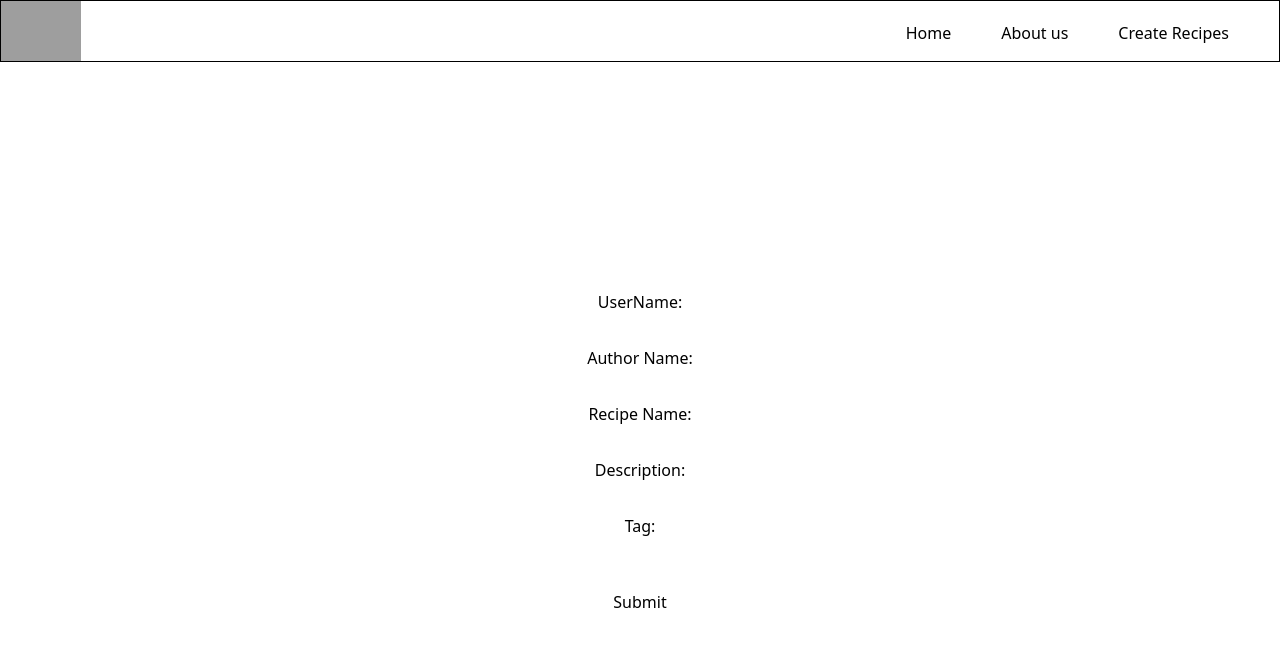
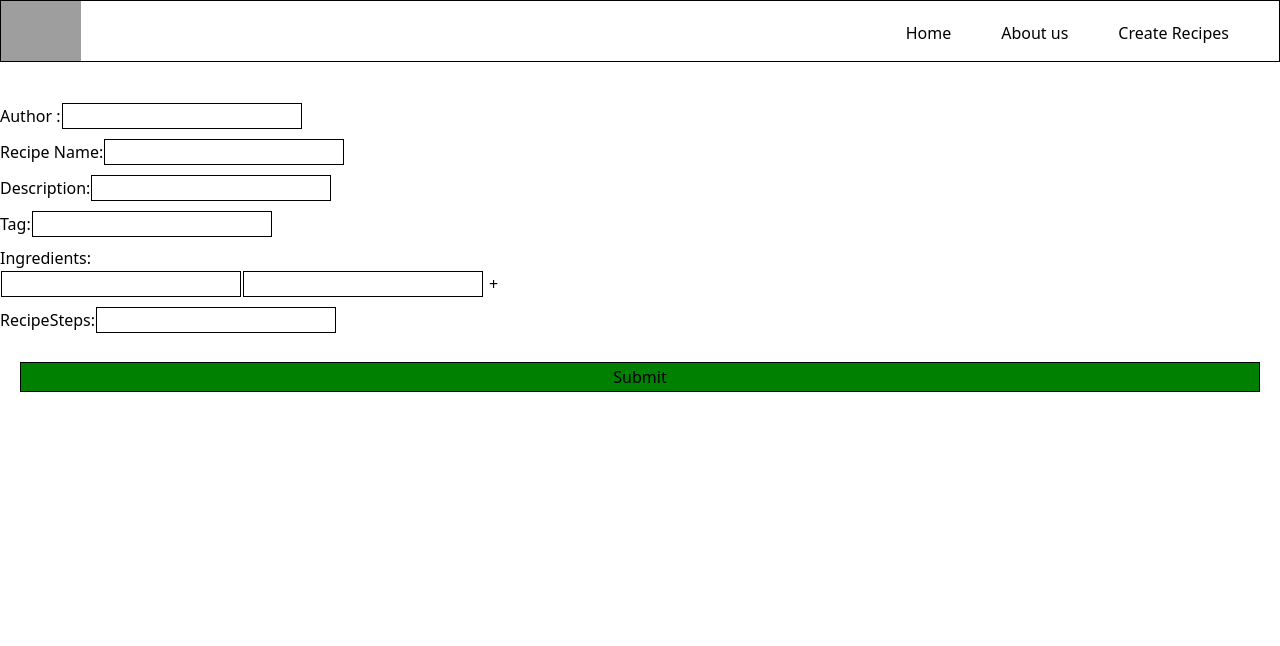
Before and after one commit to PriyanshuAgarwal27/RecipeWebsite, a React (Create React App) app: page /createRecipe in a window 1280 px wide. Shown: the top 646 px of the page. Built offline with nearby package versions, Linux system fonts and the light colour scheme; grey boxes are pictures that could not be loaded.

Commit message:
create recipe complete

```diff
--- a/src/Components/RecipeList.jsx
+++ b/src/Components/RecipeList.jsx
@@ -3,7 +3,6 @@ import { Link, useSearchParams } from "react-router-dom";
 import RecipesCard from "./RecipeCard";
 import { getRecipes } from "../services/recipeService";
 import { useDebounce } from "../hooks/useDebounce";
-import MockData from "../Utils/MockData";
 import "../Css/body.css";
 import "../Css/RecipeList.css";
 
@@ -14,7 +13,6 @@ const RecipeList = () => {
   const debouncedInputSearch = useDebounce(inputSearch, 500);
 
   const getRecipesFromService = async () => {
-    console.log("calling");
     const data = await getRecipes({ search: debouncedInputSearch });
     setFilteredData(data);
   };
--- a/src/Components/SpecificRecipe.jsx
+++ b/src/Components/SpecificRecipe.jsx
@@ -8,11 +8,13 @@ const SpecificRecipe = () => {
 
   const getData = async () => {
     const d = await getRecipeById(recipeId);
+    console.log({ d });
     setData(d);
   };
 
   useEffect(() => {
     getData();
+    console.log(data);
   }, []);
 
   return (
@@ -29,7 +31,7 @@ const SpecificRecipe = () => {
           Ingredients
           {Object.keys(data.ingredients).map((d) => {
             return (
-              <div>
+              <div key={d}>
                 {d}: {data.ingredients[d]}
               </div>
             );
--- a/src/Components/recipeCard.jsx
+++ b/src/Components/recipeCard.jsx
@@ -1,13 +1,7 @@
 import { useMemo } from "react";
 import { CARD_IMAGE } from "../Utils/constants";
 import "../Css/RecipeList.css";
-const RecipesCard = ({
-  userName,
-  recipeName,
-  authorName,
-  tags,
-  description,
-}) => {
+const RecipesCard = ({ recipeName, authorName, tags, description }) => {
   const truncatedDescription = useMemo(() => {
     if (description.length >= 100) {
       return description.substring(0, 100) + "...";
@@ -27,10 +21,11 @@ const RecipesCard = ({
 
       <div className="tag">
         {tags.map((tag) => (
-          <div className="recipe-tag">{tag}</div>
+          <div key={tag} className="recipe-tag">
+            {tag}
+          </div>
         ))}
       </div>
-      {/* </div> */}
     </div>
   );
 };
--- a/src/Login/FormData.css
+++ b/src/Login/FormData.css
@@ -1,26 +1,58 @@
 .form-container{
    display: flex;
    justify-content: center;
-   height: 100vh;
-   align-items: center;
+   margin-top: 40px;
+   flex-direction: column;
+   /* align-items: center; */
 }
 .form-container form{
-    display: flex;
-    flex-direction: column;
+
     width: 300px !important;
    align-items: center;
 
 
 }
 .form-container label{
+        /* display: flex;
+    flex-direction: column; */
     margin-bottom: 8px;
+
 }
-.form-container .input{
-    width: 100%;
-    padding:8px;
-    box-sizing: border-box;
-    margin-bottom: 16px;
+.form-container input{
+    display: inline-block;
+    padding-left: 7px;
+    justify-self: auto;
+    margin: 1px;
+     border: 1px solid black;
 }
-.submit-button{
+.form-container .submit-button{
     margin: 20px;
+    border: 1px solid black;
+    padding: 2px;
+    background-color: green;
 }
+.form-container .tag{
+    display:inline-block;
+    width:auto;
+    height:auto;
+    padding: 2px;
+    margin: 3px;
+    border: 1px solid black;
+    background-color:aquamarine;
+}
+.form-container label .ingredients{
+    display: flex;
+    max-width: 30px;
+    flex-direction: row;
+
+}
+.toAddIngredients{
+    font-display: bold;
+    padding-left: 5px;
+    /* margin-left: 5px; */
+}
+.onDeleteIngredients{
+    padding-left: 5px;
+    /* width:5px;
+    height:5px;  */
+}
--- a/src/Login/FormData.jsx
+++ b/src/Login/FormData.jsx
@@ -1,96 +1,204 @@
-import React, { useState } from "react";
+import React, { useEffect, useState } from "react";
 import "./FormData.css";
+import { createRecipe } from "../services/recipeService";
+const FormData = (props) => {
+  const [toShow, setToShow] = useState(true);
+  const [data, setData] = useState({});
+  const [inputValue, setInputValue] = useState({
+    authorName: "",
+    recipeName: "",
+    description: "",
+    recipeSteps: "",
+  });
+  const [ingredientsValue, setIngrediantsValue] = useState([
+    {
+      name: "",
+      quantity: "",
+    },
+  ]);
+  const [tagValue, setTagValue] = useState("");
+  const [displayTag, setDisplayTag] = useState([]);
+  let newData = {};
 
-const FormData = (props) => {
-  const [submitDis, setsubmitDis] = useState(true);
-  const [formData, setFormData] = useState({
-    userName: "",
-    authorName: "",
-    reacipeName: "",
-    description: "",
-    tag: "",
-  });
   const handleInputChange = (e) => {
+    console.log(e.target);
     const { name, value } = e.target;
-    setFormData((prevData) => ({
+    console.log(name);
+    if (
+      name === "authorName" ||
+      name === "recipeName" ||
+      name === "description" ||
+      name === "recipeSteps"
+    ) {
+      setInputValue((prevData) => ({
         ...prevData,
         [name]: value,
       }));
+    }
   };
-  const onSubmit = async () => {
-    // try {
-    //     const response = await fetch('http://localhost:3000/api', {
-    //       method: 'POST',
-    //       headers: {
-    //         'Content-Type': 'application/json',
-    //       },
-    //       body: JSON.stringify(formData),
-    //     });
+  const handleTagValue = (e) => {
+    const { value } = e.target;
+    setTagValue(value);
+  };
 
-    //     if (response.ok) {
-    //       const data = await response.json();
-    //       console.log('Success:', data);
-    //     } else {
-    //       console.error('Error:', response.statusText);
-    //     }
-    //   } catch (error) {
-    //     console.error('Error:', error.message);
-    //   }
-    console.log("data=", formData);
-    props.setFormOpen(false);
+  const onPressKeys = (e) => {
+    if (e.code === "Enter" || e.code === "Comma") {
+      setDisplayTag((prev) => [...prev, tagValue]);
+      setTagValue("");
+    }
+  };
+  const onDeleteTag = (index) => {
+    const filteredTags = displayTag.filter((tag, i) => i !== index);
+    setDisplayTag(filteredTags);
+  };
+  const handleIngredientsValue = (event, index) => {
+    const newIngredient = [...ingredientsValue];
+    newIngredient[index][event.target.name] = event.target.value;
+    console.log({ newIngredient });
+    setIngrediantsValue(newIngredient);
+  };
+  const handleAddIngredient = () => {
+    setToShow(true);
+    setIngrediantsValue([...ingredientsValue, { name: "", quantity: "" }]);
+  };
+  const onDeleteIngredients = (index) => {
+    const filteredIngredients = ingredientsValue.filter(
+      (val, i) => i !== index
+    );
+    console.log(filteredIngredients);
+    setIngrediantsValue(filteredIngredients);
+  };
+  useEffect(() => {
+    console.log({ ingredientsValue });
+    ingredientsValue.map((val) => (newData[val.name] = val.quantity));
+    console.log(newData);
+    setData(newData);
+  }, [ingredientsValue]);
+  const onSubmit = () => {
+    const authorName = inputValue.authorName;
+    const recipeName = inputValue.recipeName;
+    const description = inputValue.description;
+    const recipeSteps = inputValue.recipeSteps;
+    const ingredients = data;
+    const tags = displayTag;
+    const imageUrl =
+      "https://media.istockphoto.com/id/1320922361/photo/woman-taking-tasty-sushi-roll-with-salmon-from-set-at-table-closeup.jpg?s=612x612&w=0&k=20&c=yedOW0jKGjN9H2iGA6MAEIxcc7oVtN-4isL_i74U6Kk=";
+    const recipeData = {
+      authorName,
+      recipeName,
+      description,
+      tags,
+      ingredients,
+      recipeSteps,
+      imageUrl,
+    };
+    createRecipe(recipeData);
   };
   return (
     <div className="form-container">
-      <form>
-        <label>UserName:</label>
-        <input
-          type="text"
-          name="userName"
-          value={formData.userName}
-          id="userName"
-          onChange={handleInputChange}
-          required
-        />
-        <label>Author Name:</label>
+      <label>
+        Author :
         <input
           type="text"
           name="authorName"
-          value={formData.authorName}
+          value={inputValue.authorName}
           id="authorName"
           onChange={handleInputChange}
-          required
         />
-        <label>Recipe Name:</label>
+      </label>
+      <label>
+        Recipe Name:
         <input
           type="text"
-          name="reacipeName"
-          value={formData.reacipeName}
-          id="reacipeName"
+          name="recipeName"
+          value={inputValue.recipeName}
+          id="recipeName"
           onChange={handleInputChange}
-          required
         />
-        <label>Description:</label>
+      </label>
+      <label>
+        Description:
         <input
           type="text"
           name="description"
-          value={formData.description}
+          value={inputValue.description}
           id="description"
           onChange={handleInputChange}
-          required
         />
-        <label>Tag:</label>
+      </label>
+      <label>
+        Tag:
         <input
           type="text"
           name="tag"
-          value={formData.tag}
+          value={tagValue}
           id="tag"
+          onKeyDown={onPressKeys}
+          onChange={handleTagValue}
+        />
+        {displayTag.map((d, index) => {
+          return (
+            <div key={index} className="tag cross">
+              {d}{" "}
+              <button type="button" onClick={() => onDeleteTag(index)}>
+                x
+              </button>
+            </div>
+          );
+        })}
+      </label>
+      {toShow &&
+        ingredientsValue.map((ingredient, index) => (
+          <label key={index} className="ingredients">
+            {index === 0 && <div>Ingredients:</div>}
+            <input
+              type="text"
+              name="name"
+              value={ingredient.name}
+              id="ingredientsKey"
+              onChange={(event) => handleIngredientsValue(event, index)}
+            />
+            <input
+              type="text"
+              name="quantity"
+              value={ingredient.quantity}
+              id="ingredientsValue"
+              onChange={(event) => handleIngredientsValue(event, index)}
+            />
+            <button
+              className="toAddIngredients"
+              onClick={() => handleAddIngredient()}
+            >
+              +
+            </button>{" "}
+            {index != 0 && (
+              <button
+                className="onDeleteIngredients"
+                onClick={() => onDeleteIngredients(index)}
+              >
+                <img
+                  width={"30px"}
+                  height={"30px"}
+                  alt="dustbinIcon"
+                  src="https://thumb.ac-illust.com/3b/3b5b217ce258702c0956cbf3b146acba_t.jpeg"
+                ></img>
+              </button>
+            )}
+          </label>
+        ))}
+      <label>
+        RecipeSteps:
+        <input
+          type="text"
+          name="recipeSteps"
+          value={inputValue.recipeSteps}
+          id="recipeSteps"
           onChange={handleInputChange}
         />
+      </label>
       <button className="submit-button" type="button" onClick={onSubmit}>
         Submit
       </button>
-      </form>
-      {/* <Recipes data = {formData} /> */}
     </div>
   );
 };
--- a/src/services/recipeService.js
+++ b/src/services/recipeService.js
@@ -2,7 +2,6 @@ import { nanoid } from "nanoid";
 import mockData from "../Utils/MockData";
 
 export const getRecipes = (filters) => {
-  console.log(filters);
   const { search } = filters;
   return new Promise((resolve, reject) => {
     let data = [...mockData];
@@ -34,6 +33,7 @@ export const getRecipeById = (recipeId) => {
 export const createRecipe = (recipeData) => {
   return new Promise((resolve, reject) => {
     const newRecipe = { ...recipeData, id: nanoid(5) };
+    console.log(newRecipe);
     mockData.push(newRecipe);
     resolve(newRecipe);
   });
```
Lines whose indentation alone changed are shown as unchanged.
